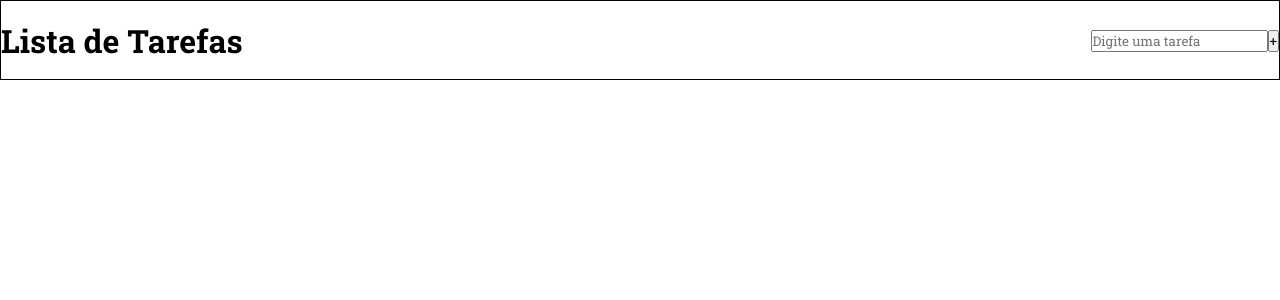
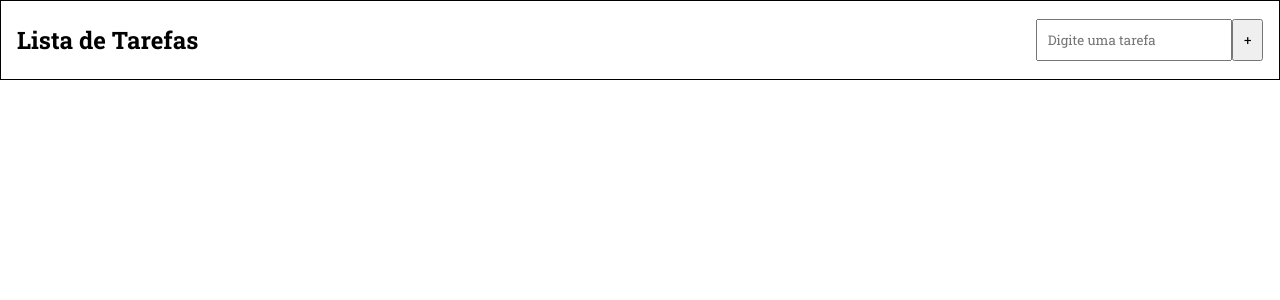
Before and after one commit to ArthurMartinns/listaTarefas, a React (Vite) app: page / in a window 1280 px wide. Shown: the top 300 px of the page. Built offline with nearby package versions, Linux system fonts and the light colour scheme.

Commit message:
chore/update-layout

```diff
--- a/package.json
+++ b/package.json
@@ -12,6 +12,7 @@
   "dependencies": {
     "react": "^18.3.1",
     "react-dom": "^18.3.1",
+    "react-icons": "^5.4.0",
     "styled-components": "^6.1.13"
   },
   "devDependencies": {
--- a/src/App.style.ts
+++ b/src/App.style.ts
@@ -14,10 +14,32 @@
     justify-content:space-between;
 
     border: 1px solid #000;
+
+    padding: 0 1rem;
 `
 
 export const Lista = styled.ul`
     > li {
         list-style: none;
     }
+    padding: 0 1rem;
 `
+
+export const ListItem = styled.div`
+    display: flex;
+    flex-direction: row;
+    align-items: center;
+    gap: 1rem;
+
+    > li {
+        list-style: none;
+    }
+`
+
+export const input = styled.input`
+    padding: .6rem;
+`
+
+export const plus = styled.button`
+    padding: .6rem;
+`
--- a/src/App.tsx
+++ b/src/App.tsx
@@ -1,5 +1,6 @@
 import * as S from './App.style';
 import { ChangeEvent, FormEvent, useState } from "react";
+import { IoMdClose } from "react-icons/io";
 
 function App() {
   const [tarefa, setTarefa] = useState('');
@@ -27,23 +28,29 @@
     <>
       <S.Container>
         <S.Header>
-          <h1>Lista de Tarefas</h1>
+          <h2>Lista de Tarefas</h2>
 
           <form onSubmit={onSubmit}>
-            <input
+            <S.input
               type="text"
               value={tarefa}
               onChange={onTaskChange}
               placeholder="Digite uma tarefa"
             />
-            <button type="submit">+</button>
+            <S.plus
+              type="submit"
+            >
+              +
+            </S.plus>
           </form>
         </S.Header>
         <S.Lista>
           {task.map((tarefa, index) => (
             <>
-              <li key={index}>{tarefa}</li>
-              <button onClick={() => onDelete(index)}>Apagar</button>
+              <S.ListItem>
+                <li key={index}>{tarefa}</li>
+                <IoMdClose onClick={() => onDelete(index)} />
+              </S.ListItem>
             </>
           ))}
         </S.Lista>
```
Also changed, not shown: 1 other file (tests, documents, lock files or other folders).
